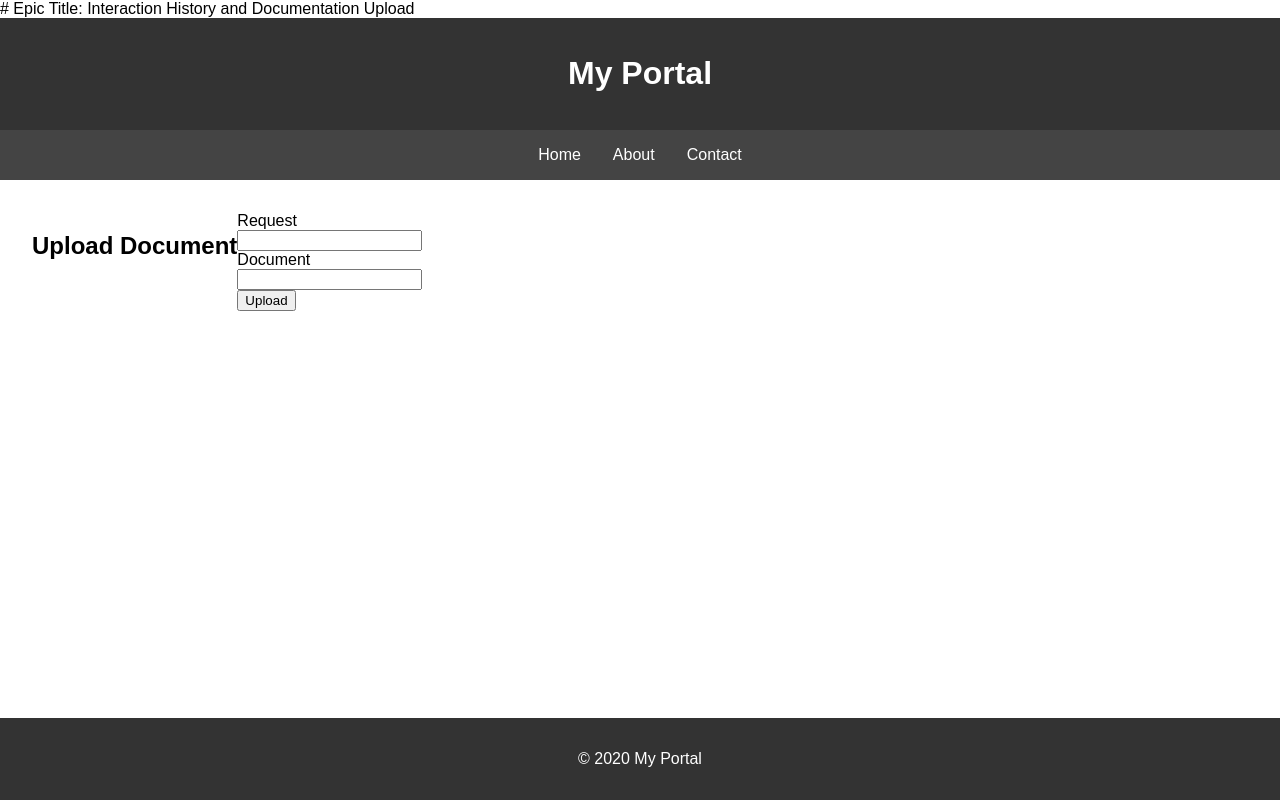
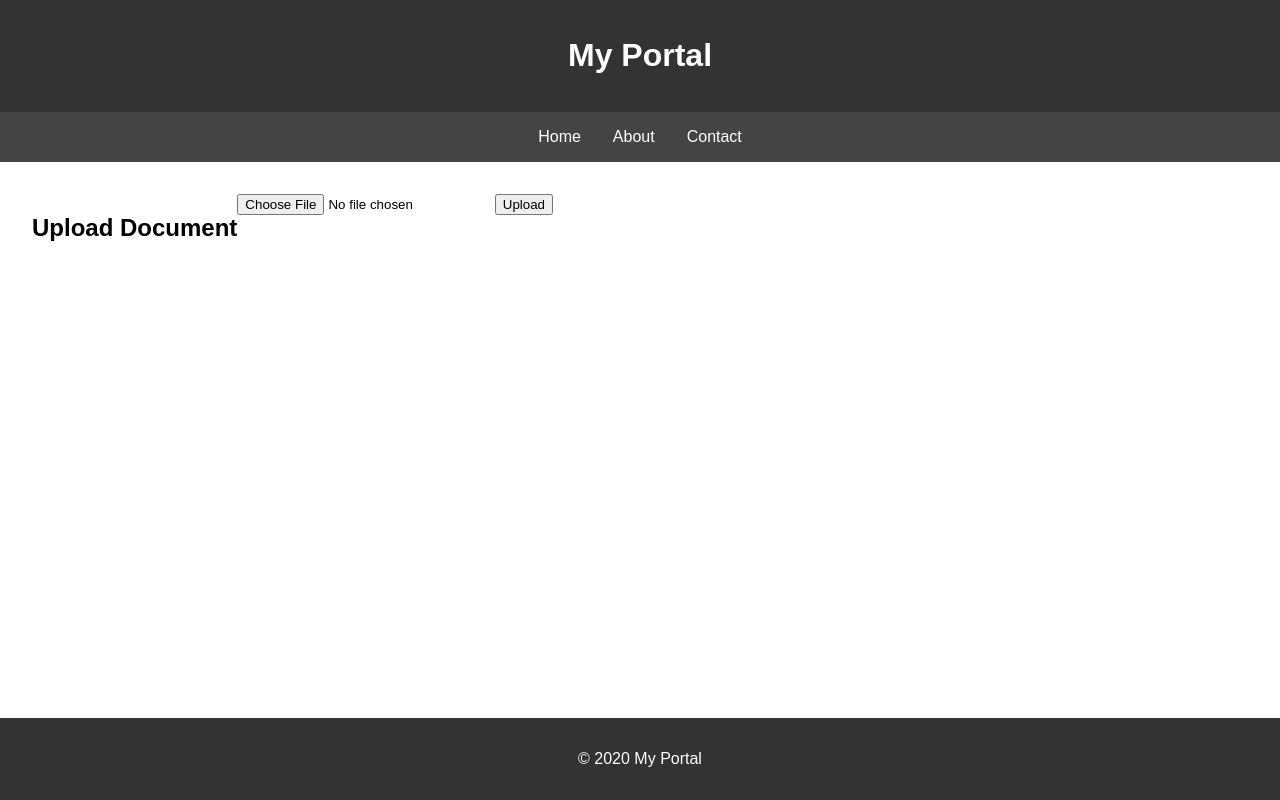
Before and after one commit to Pardhu-Guttula/BankingUsecase, a Python web app: template backend/templates/upload.html in a window 1280 px wide. Run offline with Jinja, Linux system fonts and the light colour scheme; the template is opened without the code that fills it: most values are stand-ins (such as "Sample title", 1, 10 or a date in 2020); form fields are guessed from the names that the template uses.

Commit message:
commited by n8n

```diff
--- a/backend/templates/upload.html
+++ b/backend/templates/upload.html
@@ -1,26 +1,16 @@
-# Epic Title: Interaction History and Documentation Upload
+<!-- Epic Title: Interaction History and Documentation Upload -->
 
 {% extends "base.html" %}
 
-{% block title %}Upload Document{% endblock %}
+{% block title %}
+Upload Document - My Portal
+{% endblock %}
 
 {% block content %}
 <h2>Upload Document</h2>
-<form method="POST" enctype="multipart/form-data">
-    {{ form.hidden_tag() }}
-    <div>
-        {{ form.request_id.label }}<br>
-        {{ form.request_id(size=20) }}
-    </div>
-    <div>
-        {{ form.document.label }}<br>
-        {{ form.document() }}
-    </div>
-    <div>
-        <button type="submit">Upload</button>
-    </div>
+<form id="upload-form" action="/api/upload" method="post" enctype="multipart/form-data">
+    <input type="hidden" name="request_id" value="1"> <!-- Example request_id, should be dynamically set -->
+    <input type="file" name="file" required>
+    <button type="submit">Upload</button>
 </form>
 {% endblock %}
-
-
-# File 8: Update Main App to Register Document Controller in app.py
```
